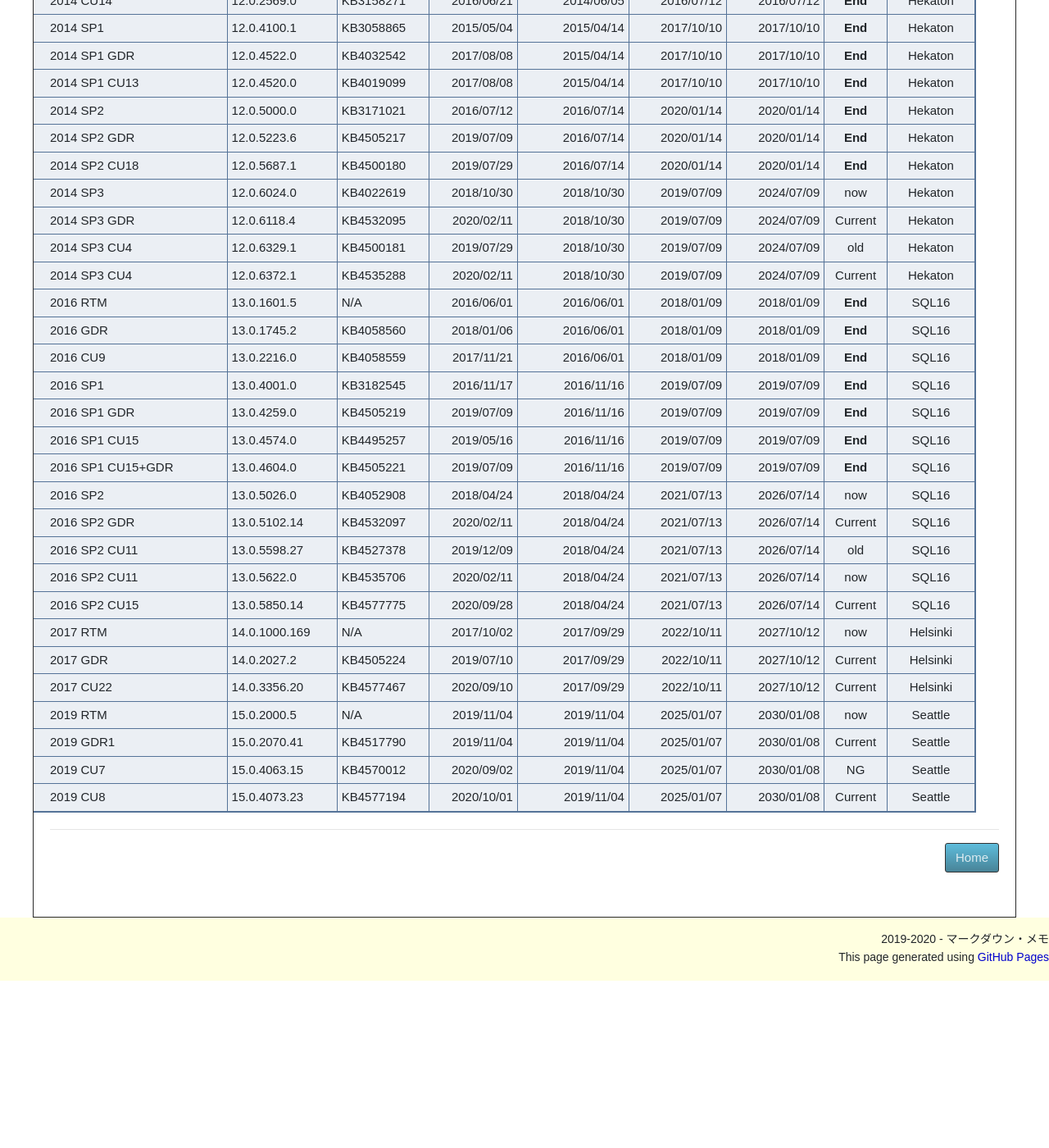
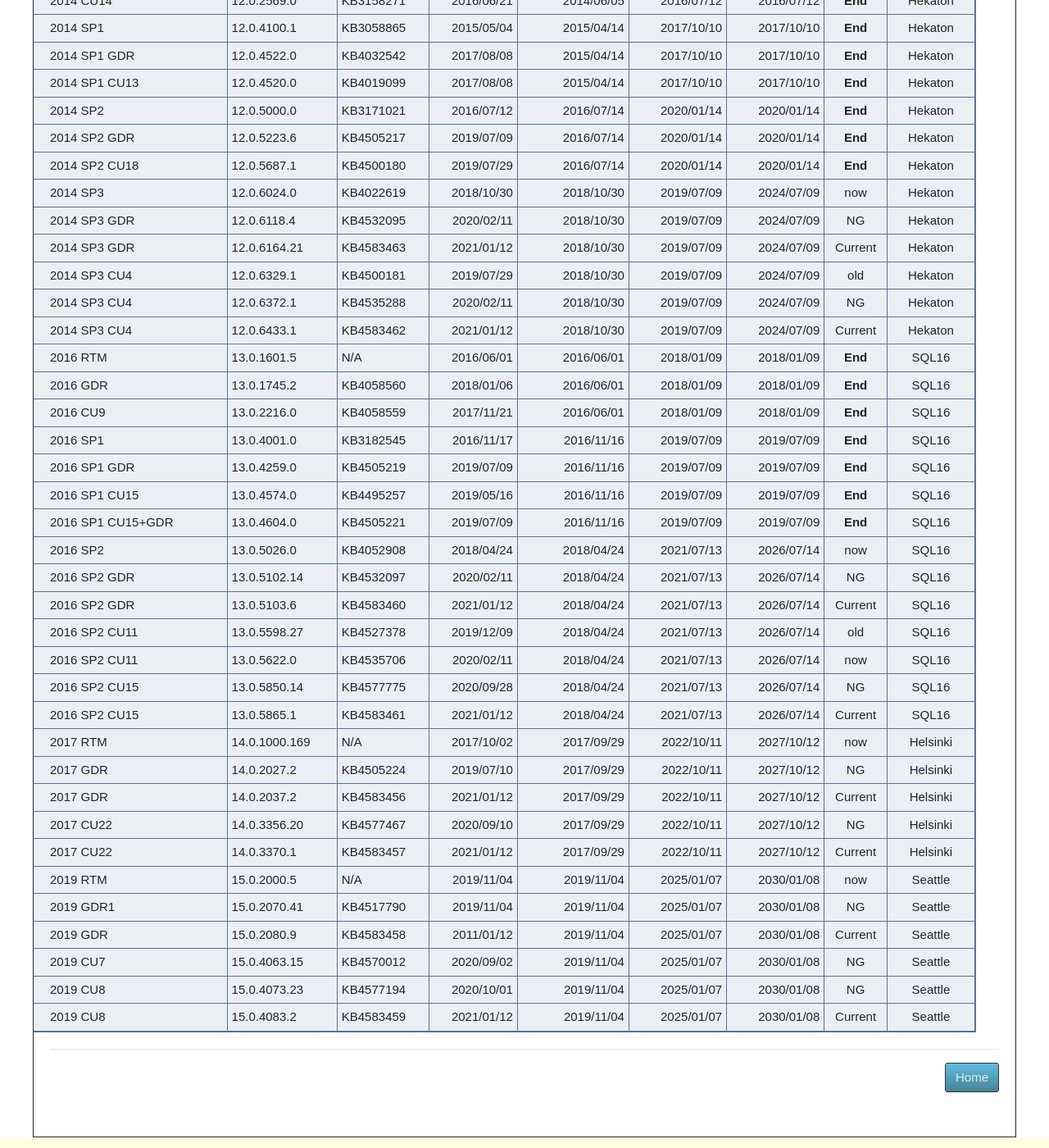
Before and after one commit to fuchu-pheasant01/fuchu-pheasant01.github.io, a Jekyll site: the page built from Contents/SqlServer/SqlServerSupport.md, in a window 1280 px wide and 1400 px high, scrolled down 3710 px. Shown: the whole window at 82% size. Built offline with Jekyll 4.4.1, drawn with Linux system fonts in a browser that asks for light colours; emoji names are drawn with the system emoji font; before the commit the page ends 4966 px from its top, so only the background shows below that; some of the changed text lies outside the part shown.

Commit message:
Win210123

```diff
--- a/Contents/SqlServer/SqlServerSupport.md
+++ b/Contents/SqlServer/SqlServerSupport.md
@@ -3,7 +3,7 @@ layout: default
 title: ":newspaper: サポート表"
 description: ":paperclip: Microsoft SQL Server サポート表"
 date: "2020/05/17"
-lastmod: "2020/10/24"
+lastmod: "2021/01/23"
 ---
 
 ## 1. リリース、サポート表
@@ -124,9 +124,11 @@ QFEはService Packとは違い、広範な環境でのテストが行われて
 | 2014 SP2 GDR         | 12.0.5223.6   | KB4505217         | 2019/07/09 |     2016/07/14 |           2020/01/14 |     2020/01/14 | **End** |   Hekaton   |
 | 2014 SP2 CU18        | 12.0.5687.1   | KB4500180         | 2019/07/29 |     2016/07/14 |           2020/01/14 |     2020/01/14 | **End** |   Hekaton   |
 | 2014 SP3             | 12.0.6024.0   | KB4022619         | 2018/10/30 |     2018/10/30 |           2019/07/09 |     2024/07/09 |   now   |   Hekaton   |
-| 2014 SP3 GDR         | 12.0.6118.4   | KB4532095         | 2020/02/11 |     2018/10/30 |           2019/07/09 |     2024/07/09 | Current |   Hekaton   |
+| 2014 SP3 GDR         | 12.0.6118.4   | KB4532095         | 2020/02/11 |     2018/10/30 |           2019/07/09 |     2024/07/09 |   NG    |   Hekaton   |
+| 2014 SP3 GDR         | 12.0.6164.21  | KB4583463         | 2021/01/12 |     2018/10/30 |           2019/07/09 |     2024/07/09 | Current |   Hekaton   |
 | 2014 SP3 CU4         | 12.0.6329.1   | KB4500181         | 2019/07/29 |     2018/10/30 |           2019/07/09 |     2024/07/09 |   old   |   Hekaton   |
-| 2014 SP3 CU4         | 12.0.6372.1   | KB4535288         | 2020/02/11 |     2018/10/30 |           2019/07/09 |     2024/07/09 | Current |   Hekaton   |
+| 2014 SP3 CU4         | 12.0.6372.1   | KB4535288         | 2020/02/11 |     2018/10/30 |           2019/07/09 |     2024/07/09 |   NG    |   Hekaton   |
+| 2014 SP3 CU4         | 12.0.6433.1   | KB4583462         | 2021/01/12 |     2018/10/30 |           2019/07/09 |     2024/07/09 | Current |   Hekaton   |
 | 2016 RTM             | 13.0.1601.5   | N/A               | 2016/06/01 |     2016/06/01 |           2018/01/09 |     2018/01/09 | **End** |    SQL16    |
 | 2016 GDR             | 13.0.1745.2   | KB4058560         | 2018/01/06 |     2016/06/01 |           2018/01/09 |     2018/01/09 | **End** |    SQL16    |
 | 2016 CU9             | 13.0.2216.0   | KB4058559         | 2017/11/21 |     2016/06/01 |           2018/01/09 |     2018/01/09 | **End** |    SQL16    |
@@ -135,16 +137,22 @@ QFEはService Packとは違い、広範な環境でのテストが行われて
 | 2016 SP1 CU15        | 13.0.4574.0   | KB4495257         | 2019/05/16 |     2016/11/16 |           2019/07/09 |     2019/07/09 | **End** |    SQL16    |
 | 2016 SP1 CU15+GDR    | 13.0.4604.0   | KB4505221         | 2019/07/09 |     2016/11/16 |           2019/07/09 |     2019/07/09 | **End** |    SQL16    |
 | 2016 SP2             | 13.0.5026.0   | KB4052908         | 2018/04/24 |     2018/04/24 |           2021/07/13 |     2026/07/14 |   now   |    SQL16    |
-| 2016 SP2 GDR         | 13.0.5102.14  | KB4532097         | 2020/02/11 |     2018/04/24 |           2021/07/13 |     2026/07/14 | Current |    SQL16    |
+| 2016 SP2 GDR         | 13.0.5102.14  | KB4532097         | 2020/02/11 |     2018/04/24 |           2021/07/13 |     2026/07/14 |   NG    |    SQL16    |
+| 2016 SP2 GDR         | 13.0.5103.6   | KB4583460         | 2021/01/12 |     2018/04/24 |           2021/07/13 |     2026/07/14 | Current |    SQL16    |
 | 2016 SP2 CU11        | 13.0.5598.27  | KB4527378         | 2019/12/09 |     2018/04/24 |           2021/07/13 |     2026/07/14 |   old   |    SQL16    |
 | 2016 SP2 CU11        | 13.0.5622.0   | KB4535706         | 2020/02/11 |     2018/04/24 |           2021/07/13 |     2026/07/14 |   now   |    SQL16    |
-| 2016 SP2 CU15        | 13.0.5850.14  | KB4577775         | 2020/09/28 |     2018/04/24 |           2021/07/13 |     2026/07/14 | Current |    SQL16    |
+| 2016 SP2 CU15        | 13.0.5850.14  | KB4577775         | 2020/09/28 |     2018/04/24 |           2021/07/13 |     2026/07/14 |   NG    |    SQL16    |
+| 2016 SP2 CU15        | 13.0.5865.1   | KB4583461         | 2021/01/12 |     2018/04/24 |           2021/07/13 |     2026/07/14 | Current |    SQL16    |
 | 2017 RTM             | 14.0.1000.169 | N/A               | 2017/10/02 |     2017/09/29 |           2022/10/11 |     2027/10/12 |   now   |   Helsinki  |
-| 2017 GDR             | 14.0.2027.2   | KB4505224         | 2019/07/10 |     2017/09/29 |           2022/10/11 |     2027/10/12 | Current |   Helsinki  |
-| 2017 CU22            | 14.0.3356.20  | KB4577467         | 2020/09/10 |     2017/09/29 |           2022/10/11 |     2027/10/12 | Current |   Helsinki  |
+| 2017 GDR             | 14.0.2027.2   | KB4505224         | 2019/07/10 |     2017/09/29 |           2022/10/11 |     2027/10/12 |   NG    |   Helsinki  |
+| 2017 GDR             | 14.0.2037.2   | KB4583456         | 2021/01/12 |     2017/09/29 |           2022/10/11 |     2027/10/12 | Current |   Helsinki  |
+| 2017 CU22            | 14.0.3356.20  | KB4577467         | 2020/09/10 |     2017/09/29 |           2022/10/11 |     2027/10/12 |   NG    |   Helsinki  |
+| 2017 CU22            | 14.0.3370.1   | KB4583457         | 2021/01/12 |     2017/09/29 |           2022/10/11 |     2027/10/12 | Current |   Helsinki  |
 | 2019 RTM             | 15.0.2000.5   | N/A               | 2019/11/04 |     2019/11/04 |           2025/01/07 |     2030/01/08 |   now   |   Seattle   |
-| 2019 GDR1            | 15.0.2070.41  | KB4517790         | 2019/11/04 |     2019/11/04 |           2025/01/07 |     2030/01/08 | Current |   Seattle   |
+| 2019 GDR1            | 15.0.2070.41  | KB4517790         | 2019/11/04 |     2019/11/04 |           2025/01/07 |     2030/01/08 |   NG    |   Seattle   |
+| 2019 GDR             | 15.0.2080.9   | KB4583458         | 2011/01/12 |     2019/11/04 |           2025/01/07 |     2030/01/08 | Current |   Seattle   |
 | 2019 CU7             | 15.0.4063.15  | KB4570012         | 2020/09/02 |     2019/11/04 |           2025/01/07 |     2030/01/08 |   NG    |   Seattle   |
-| 2019 CU8             | 15.0.4073.23  | KB4577194         | 2020/10/01 |     2019/11/04 |           2025/01/07 |     2030/01/08 | Current |   Seattle   |
+| 2019 CU8             | 15.0.4073.23  | KB4577194         | 2020/10/01 |     2019/11/04 |           2025/01/07 |     2030/01/08 |   NG    |   Seattle   |
+| 2019 CU8             | 15.0.4083.2   | KB4583459         | 2021/01/12 |     2019/11/04 |           2025/01/07 |     2030/01/08 | Current |   Seattle   |
 
 * * *
```
Also changed, not shown: Contents/DotNet/DotNetSupport.md (+7 -7 lines), Contents/DotNet/VisualStudioSupport.md (+7 -7 lines).
